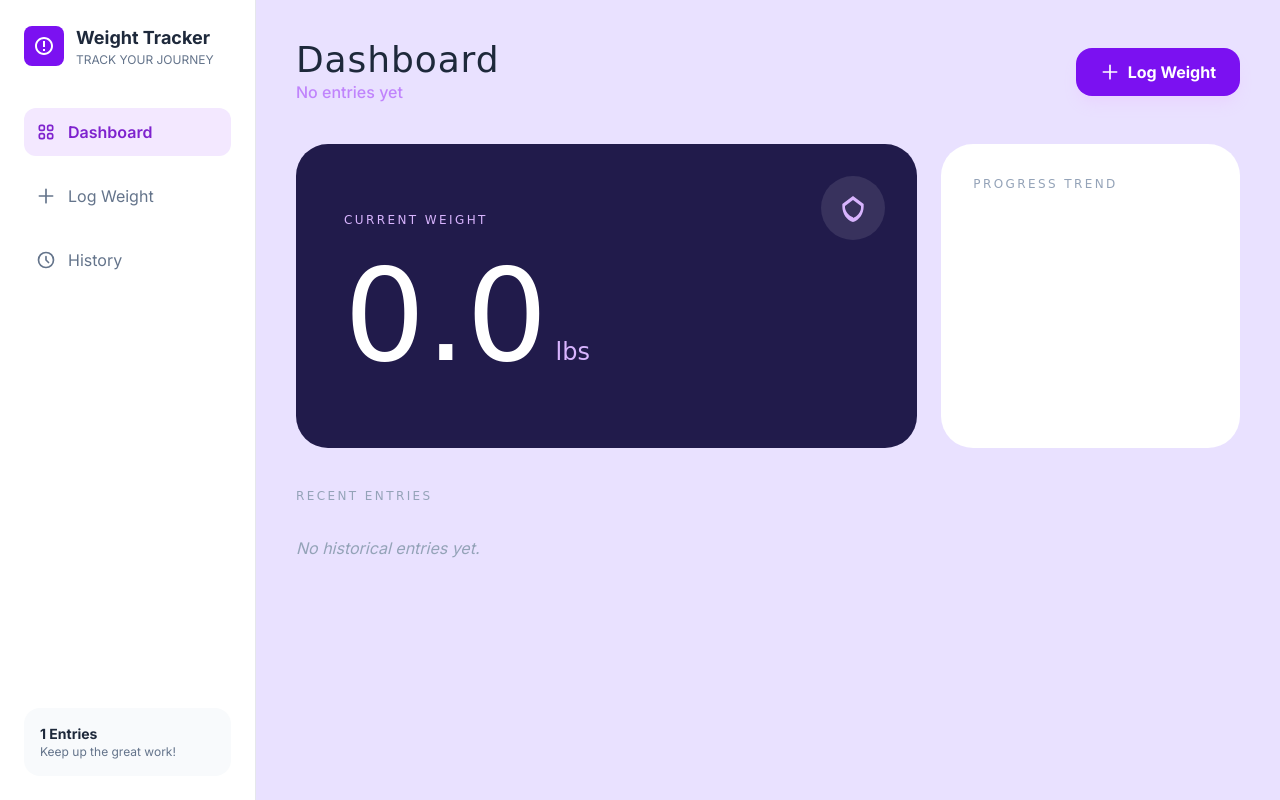
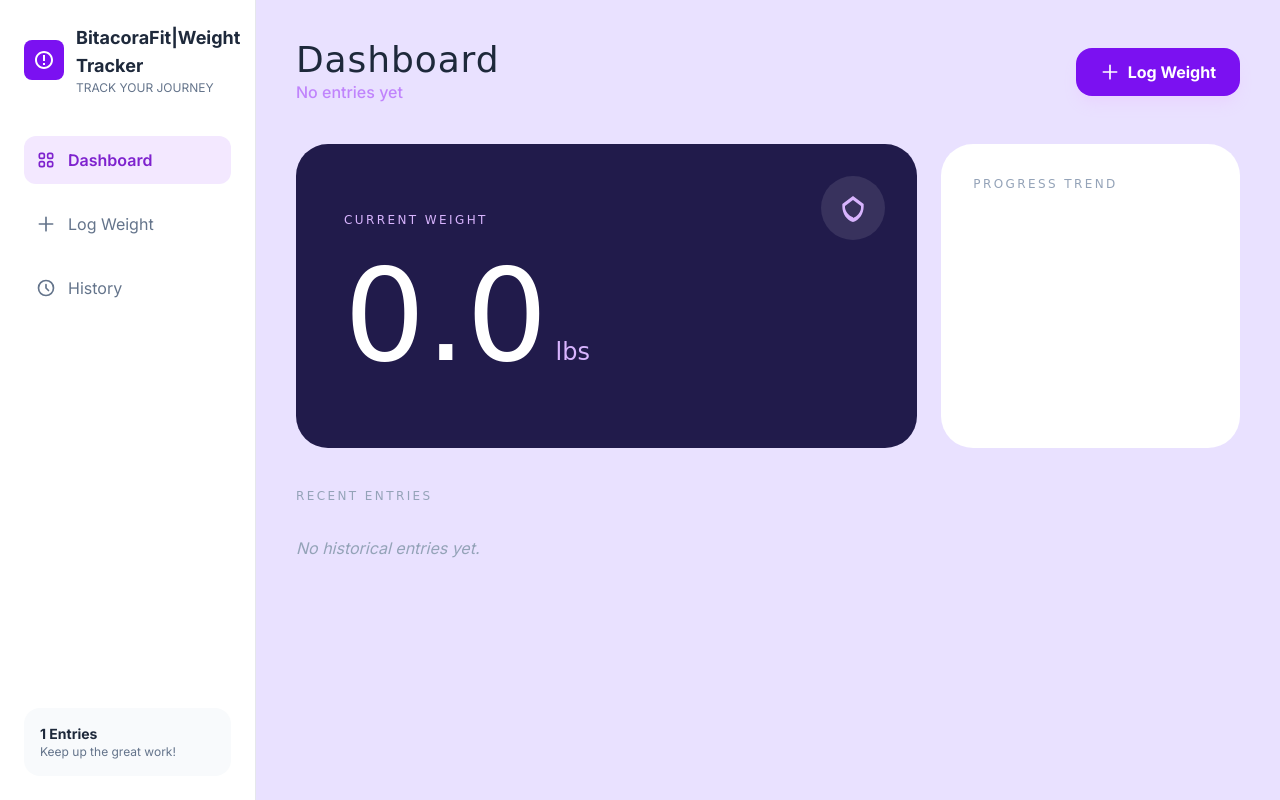
Before and after one commit to Theffy92/BitacoraFit, a Django app: page /dashboard/ in a window 1280 px wide. Run offline with Django 5.2, Linux system fonts and the light colour scheme; the visitor is signed in with stand-in values (Sample User, id 1); data that the repository does not hold is empty; some libraries are stand-ins or nearby versions.

Commit message:
Add BitacoraFit to the title

```diff
--- a/src/tracking/templates/tracking/weight_dashboard.html
+++ b/src/tracking/templates/tracking/weight_dashboard.html
@@ -24,7 +24,7 @@
                     <svg class="w-6 h-6" fill="currentColor" viewBox="0 0 24 24"><path d="M12 3c-4.97 0-9 4.03-9 9s4.03 9 9 9 9-4.03 9-9-4.03-9-9-9zm0 16c-3.86 0-7-3.14-7-7s3.14-7 7-7 7 3.14 7 7-3.14 7-7 7zm-1-12h2v6h-2zm0 8h2v2h-2z"/></svg>
                 </div>
                 <div>
-                    <h1 class="font-bold text-lg">Weight Tracker</h1>
+                    <h1 class="font-bold text-lg">BitacoraFit|Weight Tracker</h1>
                     <p class="text-xs text-slate-500 uppercase">Track your journey</p>
                 </div>
             </div>
```
